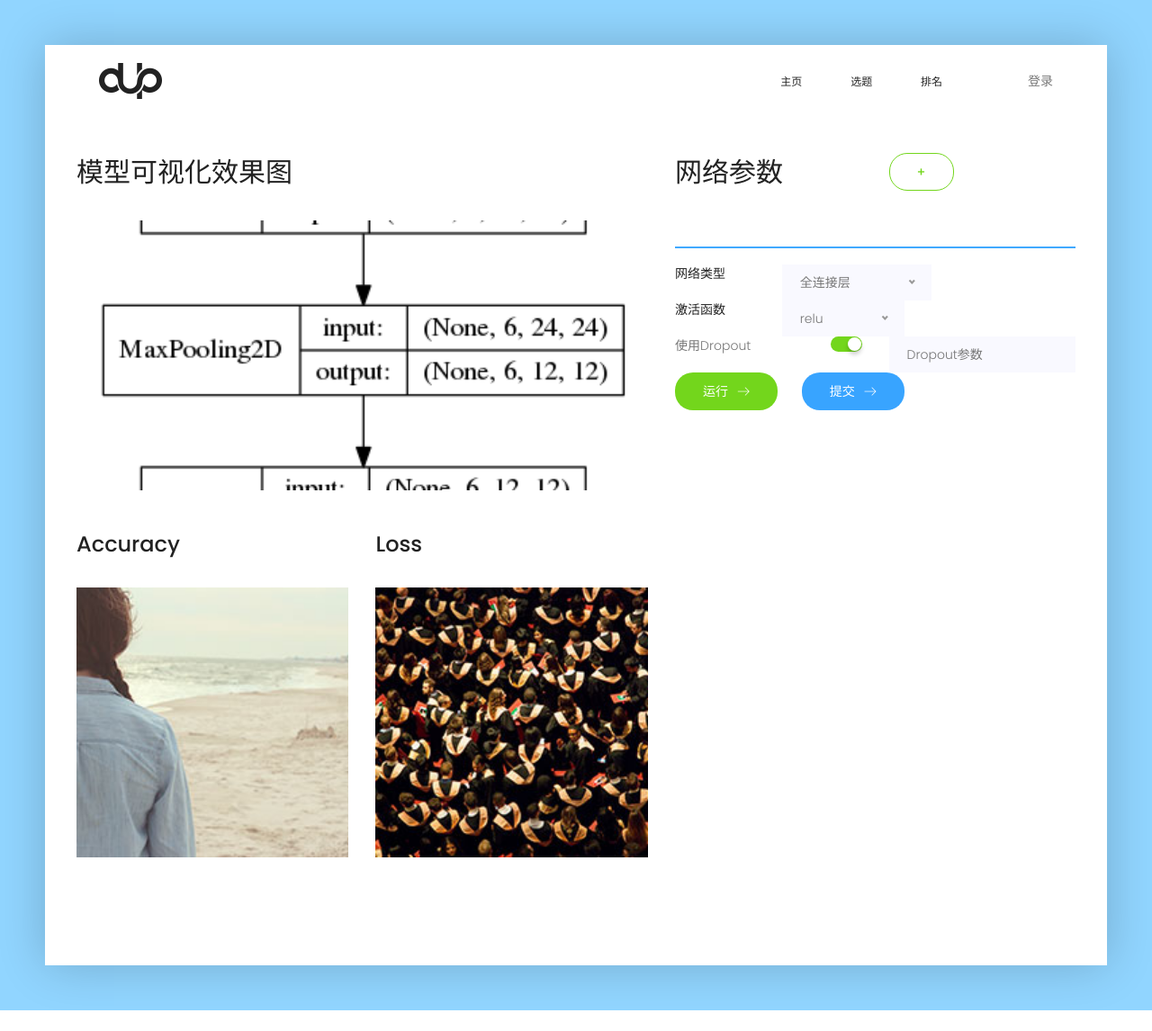
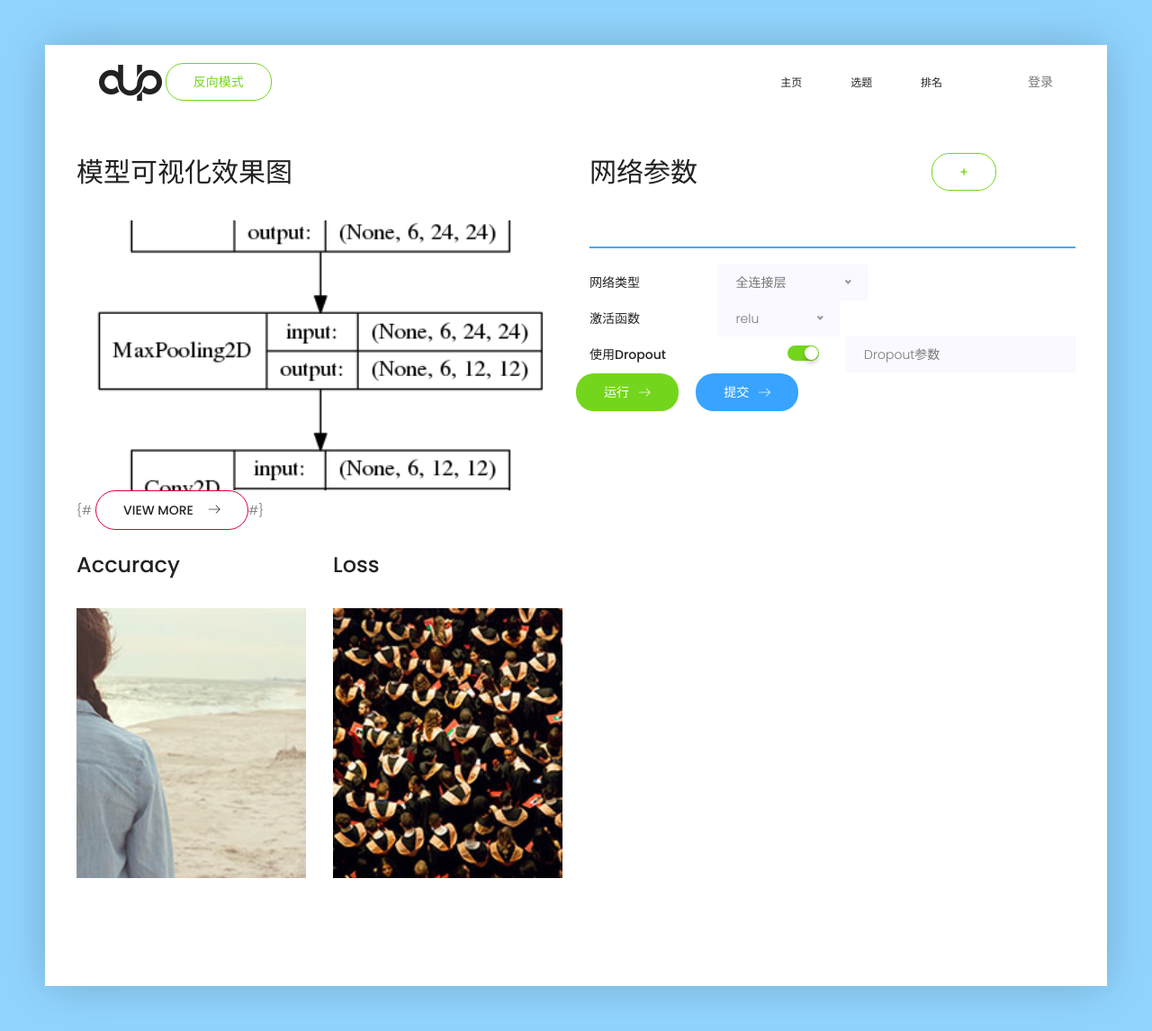
Before and after one commit to LayunGotze/AiLab, a Django app: page /page/model in a window 1280 px wide. Shown: the whole page at 90% size. Before the commit the page ends 1123 px from the top, so only its background shows below. Run offline with Django 3.2, Linux system fonts and the light colour scheme; some libraries are stand-ins or nearby versions.

Commit message:
model页美化，与左右交换功能

```diff
--- a/templates/model.html
+++ b/templates/model.html
@@ -1,5 +1,4 @@
-<!DOCTYPE html>
-{% load staticfiles %}
+<!DOCTYPE html> {% load staticfiles %}
 <link rel="stylesheet" href="{% static 'css/linearicons.css' %}">
 <link rel="stylesheet" href="{% static 'css/owl.carousel.css' %}">
 <link rel="stylesheet" href="{% static 'css/font-awesome.min.css' %}">
@@ -15,6 +14,7 @@
 <script src="{% static 'js/jquery.magnific-popup.min.js' %}"></script>
 <script src="{% static 'js/main.js' %}"></script>
 <html lang="zxx" class="no-js">
+
 <head>
 	<!-- Mobile Specific Meta -->
 	<meta name="viewport" content="width=device-width, initial-scale=1, shrink-to-fit=no">
@@ -38,12 +38,28 @@
 		============================================= -->
 
 </head>
+
 <body class="dup-body">
 	<div class="dup-body-wrap">
 		<!-- Start Header Area -->
 		<header class="default-header">
 			<div class="header-wrap">
-					{% include 'head.html' %}
+				<div class="header-top d-flex justify-content-between align-items-center">
+					<div class="logo">
+						<a href="{% url 'question' %}">
+							<img src="static/img/logo.png" alt="">
+						</a>
+						<a href="javascript:void(0);" class="genric-btn success-border circle" onclick="change_style();return false;">反向模式</a>
+					</div>
+					<div class="main-menubar d-flex align-items-center">
+						<nav>
+							<a href="{% url 'question' %}">主页</a>
+							<a href="{% url 'question' %}">选题</a>
+							<a href="{% url 'rank' %}">排名</a>
+						</nav>
+						<div>登录</div>
+					</div>
+				</div>
 			</div>
 		</header>
 		<!-- End Header Area -->
@@ -52,51 +68,67 @@
 		<section class="section-gap skill-area" style="height: 150%">
 			<div class="container">
 				<div class="row justify-content-between">
-					<div class="col-lg-7">
+					<div class="col-lg-6" id="left">
 						<div class="skill-content">
 							<h2>模型可视化效果图</h2>
-                            <div class="single-gallery-image" style="background: url({% static 'img/net.png' %}); height: 300px"></div></a>
-{#							<a href="#" class="primary-btn">View More<span class="lnr lnr-arrow-right"></span></a>#}
+							<div class="single-gallery-image" style="background: url({% static 'img/net.png' %}); height: 300px"></div>
+							</a>
+							{#
+							<a href="#" class="primary-btn">View More
+								<span class="lnr lnr-arrow-right"></span>
+							</a>#}
 							<br>
 							<br>
 							<div class="row">
 								<div class="col-lg-6">
 									<h3>Accuracy</h3>
-                                    <div class="single-gallery-image" style="background: url({% static 'img/g1.jpg' %}); height: 300px"></div></a>
+									<div class="single-gallery-image" style="background: url({% static 'img/g1.jpg' %}); height: 300px"></div>
+									</a>
 								</div>
 
 								<div class="col-lg-6">
 									<h3>Loss</h3>
-                                    <div class="single-gallery-image" style="background: url({% static 'img/g2.jpg' %}); height: 300px"></div></a>
+									<div class="single-gallery-image" style="background: url({% static 'img/g2.jpg' %}); height: 300px"></div>
+									</a>
 								</div>
 							</div>
 						</div>
 					</div>
-					<div class="col-lg-5">
-						<div class="total-progress-bar">
+					<div class="col-lg-6" id="right">
+						<div class="total-progress-bar" id="model_list">
 							<div class="row">
-                                <div class="col-lg-6"><h2>网络参数</h2> </div>
-                                <div class="col-lg-6"><a href="#" class="genric-btn success-border circle">+</a></div>
+								<div class="col-lg-8">
+									<h2>网络参数</h2>
+								</div>
+								<div class="col-lg-4">
+									<a href="javascript:void(0);" class="genric-btn success-border circle" onclick="add_model();return false;">+</a>
+								</div>
 							</div>
 							<div class="row">
 								<div class="col-lg-6"></div>
 								<div class="col-lg-6"></div>
 							</div>
-                            <br><br>
+							<br>
+							<br>
 							<hr style=" height:2px;border:none;border-top:2px solid #40a9ff;" />
 							<div class="row">
-                                <div class="col-lg-3"><h6>网络类型</h6></div>
+								<div class="col-lg-3">
+									<h6 style="margin-top: 10px">网络类型</h6>
+								</div>
 								<div class="col-lg-6">
 									<div class="default-select">
 										<select>
 											<option value="1">全连接层</option>
 											<option value="1">卷积层</option>
+											<option value="1">池化层</option>
 										</select>
 									</div>
 								</div>
 							</div>
 							<div class="row">
-                                <div class="col-lg-3"><h6>激活函数</h6></div>
+								<div class="col-lg-3">
+									<h6 style="margin-top: 10px">激活函数</h6>
+								</div>
 								<div class="col-lg-6">
 									<div class="default-select">
 										<select>
@@ -109,8 +141,8 @@
 							<div class="row">
 								<div class="col-lg-6">
 									<div class="switch-wrap d-flex justify-content-between">
-										<p>使用Dropout</p>
-										<div class="confirm-switch">
+										<h6 style="margin-top: 10px">使用Dropout</h6>
+										<div class="confirm-switch" style="margin-top: 10px">
 											<input type="checkbox" id="confirm-switch" checked>
 											<label for="confirm-switch"></label>
 										</div>
@@ -118,18 +150,96 @@
 								</div>
 								<div class="col-lg-6">
 									<div class="mt-6">
-									<input type="text" name="last_name" placeholder="Dropout参数" onfocus="this.placeholder = ''" onblur="this.placeholder = 'Last Name'" required class="single-input">
+										<input type="text" name="Dropout参数" placeholder="Dropout参数" onfocus="this.placeholder = ''" onblur="this.placeholder = 'Dropout参数'"
+										 required class="single-input">
 									</div>
 								</div>
 							</div>
-                            <a href="#" class="genric-btn success circle arrow">运行<span class="lnr lnr-arrow-right"></span></a>
+
+							<div class="row" id="pred">
+								<br>
+								<br>
+								<a href="#" class="genric-btn success circle arrow">运行
+									<span class="lnr lnr-arrow-right"></span>
+								</a>
 								&nbsp;&nbsp;&nbsp;&nbsp;&nbsp;
-                            <a href="#" class="genric-btn info circle arrow">提交<span class="lnr lnr-arrow-right"></span></a>
+								<a href="#" class="genric-btn info circle arrow">提交
+									<span class="lnr lnr-arrow-right"></span>
+								</a>
 							</div>
 						</div>
 					</div>
 				</div>
 		</section>
-        <script src="https://cdnjs.cloudflare.com/ajax/libs/popper.js/1.11.0/umd/popper.min.js" integrity="sha384-b/U6ypiBEHpOf/4+1nzFpr53nxSS+GLCkfwBdFNTxtclqqenISfwAzpKaMNFNmj4" crossorigin="anonymous"></script>
+		<script src="https://cdnjs.cloudflare.com/ajax/libs/popper.js/1.11.0/umd/popper.min.js" integrity="sha384-b/U6ypiBEHpOf/4+1nzFpr53nxSS+GLCkfwBdFNTxtclqqenISfwAzpKaMNFNmj4"
+		 crossorigin="anonymous"></script>
 </body>
+
 </html>
+<script type="text/html" id="tr-template">
+<div class="row">
+							<div class="row">
+								<div class="col-lg-6"></div>
+								<div class="col-lg-6"></div>
+							</div>
+							<br>
+							<br>
+							<hr style=" height:2px;border:none;border-top:2px solid #40a9ff;" />
+							<div class="row">
+								<div class="col-lg-3">
+									<h6 style="margin-top: 10px">网络类型</h6>
+								</div>
+								<div class="col-lg-6">
+									<div class="default-select">
+										<select>
+											<option value="1">全连接层</option>
+											<option value="1">卷积层</option>
+											<option value="1">池化层</option>
+										</select>
+									</div>
+								</div>
+							</div>
+							<div class="row">
+								<div class="col-lg-3">
+									<h6 style="margin-top: 10px">激活函数</h6>
+								</div>
+								<div class="col-lg-6">
+									<div class="default-select">
+										<select>
+											<option value="1">relu</option>
+											<option value="1">sigmoid</option>
+										</select>
+									</div>
+								</div>
+							</div>
+							<div class="row">
+								<div class="col-lg-6">
+									<div class="switch-wrap d-flex justify-content-between">
+										<h6 style="margin-top: 10px">使用Dropout</h6>
+										<div class="confirm-switch" style="margin-top: 10px">
+											<input type="checkbox" id="confirm-switch" checked>
+											<label for="confirm-switch"></label>
+										</div>
+									</div>
+								</div>
+								<div class="col-lg-6">
+									<div class="mt-6">
+										<input type="text" name="Dropout参数" placeholder="Dropout参数" onfocus="this.placeholder = ''" onblur="this.placeholder = 'Dropout参数'"
+										 required class="single-input">
+									</div>
+								</div>
+							</div>
+</script>
+<script>
+
+	function add_model() {
+		html = $('#tr-template').html();
+		$('#pred').prepend(html);
+	}
+	function change_style() {
+		left = $('#left').html();
+		right = $('#right').html();
+		$('#left').html(right);
+		$('#right').html(left);
+	}
+</script>
```
Also changed, not shown: templates/model_partial.html (added, +40 -0 lines). Lines whose indentation alone changed are shown as unchanged.
